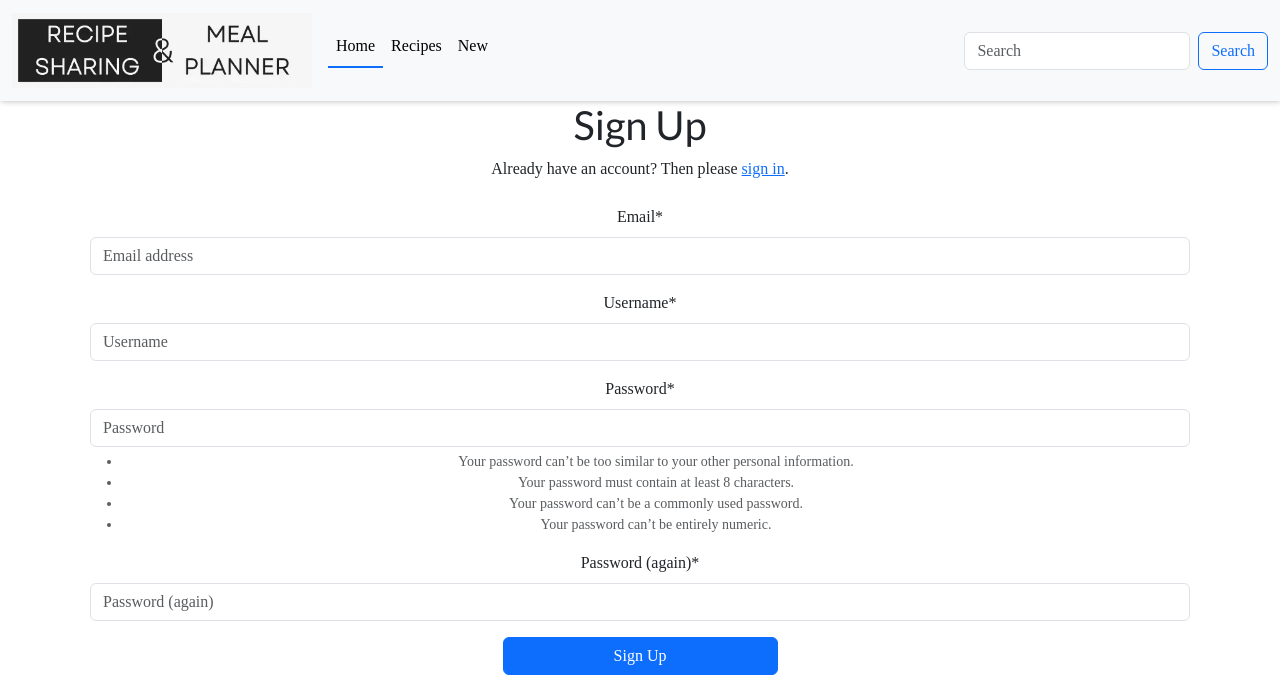
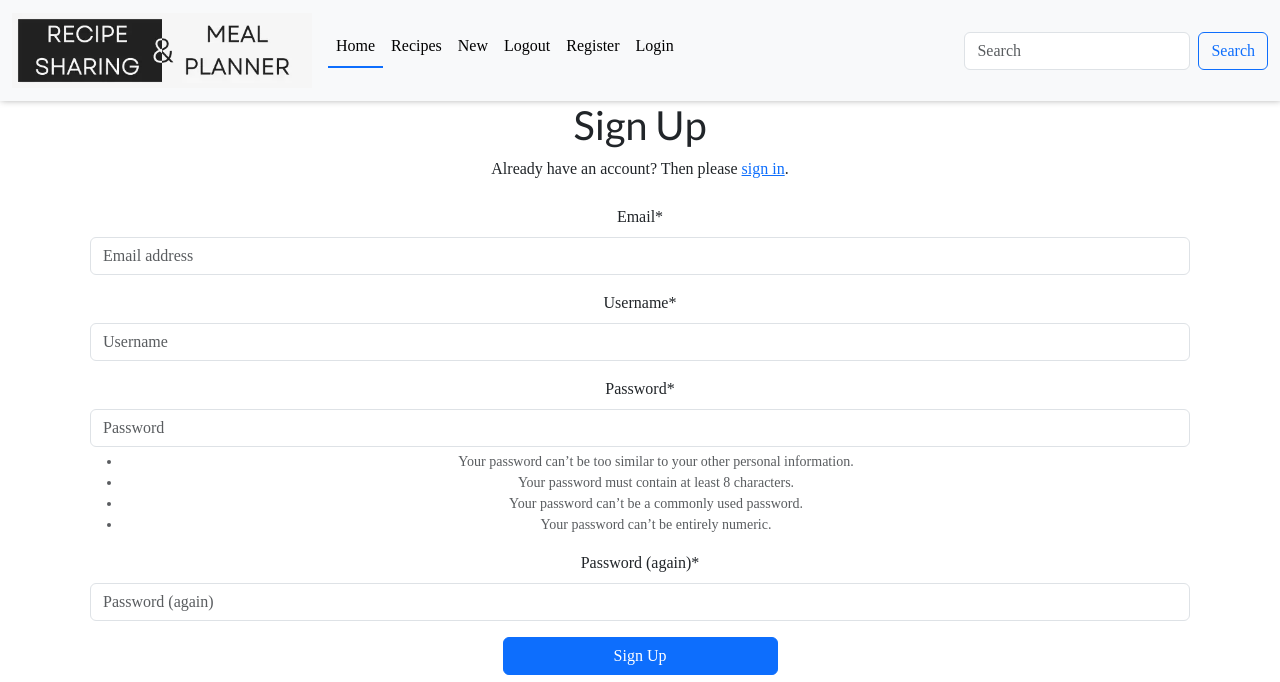
Before and after one commit to DaniCarmo/Yummy-Blog, a Django app: page /accounts/signup/ in a window 1280 px wide. Shown: the top 682 px of the page. Run offline with Django 5.2, Linux system fonts and the light colour scheme; parts of the project's set-up code (start-up, migrations or seed data) failed here and were passed over; some libraries are stand-ins or nearby versions.

Commit message:
add new nav items to header

```diff
--- a/templates/includes/header.html
+++ b/templates/includes/header.html
@@ -20,6 +20,15 @@
               <li class="nav-item">
                 <a class="nav-link" href="#">New</a>
               </li>
+              <li class="nav-item">
+                <a class="nav-link" href="/accounts/logout/">Logout</a>
+              </li>
+              <li class="nav-item">
+                <a class="nav-link" href="/accounts/signup/">Register</a>
+              </li>
+              <li class="nav-item">
+                <a class="nav-link" href="/accounts/login/">Login</a>
+              </li>
             </ul>
             <!---Form-->
             <form class="d-flex" role="search">
```
